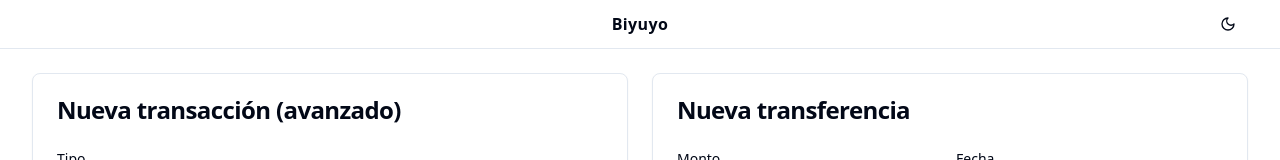
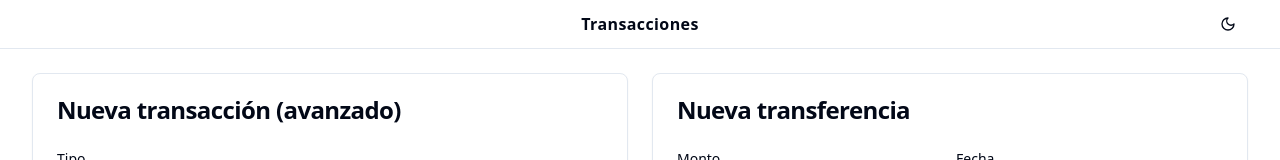
Before and after one commit to torrober/Biyuyo, a React (Vite) app: page /transacciones in a window 1280 px wide. Shown: the top 160 px of the page. Built offline with nearby package versions, Linux system fonts and the light colour scheme.

Commit message:
header Navigation

```diff
--- a/src/App.tsx
+++ b/src/App.tsx
@@ -2,7 +2,7 @@ import { Toaster } from "@/components/ui/toaster";
 import { Toaster as Sonner } from "@/components/ui/sonner";
 import { TooltipProvider } from "@/components/ui/tooltip";
 import { QueryClient, QueryClientProvider } from "@tanstack/react-query";
-import { BrowserRouter, Routes, Route, NavLink, Link } from "react-router-dom";
+import { BrowserRouter, Routes, Route, Link, NavLink } from "react-router-dom";
 import { HelmetProvider } from "react-helmet-async";
 import Index from "./pages/Index";
 import NotFound from "./pages/NotFound";
@@ -16,7 +16,7 @@ import CreditsSettings from "./pages/settings/Credits";
 import MacrosSettings from "./pages/settings/Macros";
 import BackupSettings from "./pages/settings/Backup";
 import { Home, Zap, List, Settings, Plus, Tag, CreditCard, Wallet } from "lucide-react";
-import ThemeToggle from "./components/ThemeToggle";
+import Header from "./components/Header";
 import { Button } from "@/components/ui/button";
 import { Popover, PopoverTrigger, PopoverContent } from "@/components/ui/popover";
 
@@ -30,13 +30,7 @@ const App = () => (
         <Sonner />
         <BrowserRouter>
           <div className="min-h-screen flex flex-col">
-            <header className="sticky top-0 z-40 bg-background/80 backdrop-blur supports-[backdrop-filter]:bg-background/60 border-b">
-              <div className="container h-12 grid grid-cols-3 items-center">
-                <div />
-                <div className="justify-self-center font-semibold tracking-wide">Biyuyo</div>
-                <div className="justify-self-end"><ThemeToggle /></div>
-              </div>
-            </header>
+            <Header />
             <main className="flex-1 container py-6 pb-20">
               <Routes>
                 <Route path="/" element={<Index />} />
--- /dev/null
+++ b/src/components/Header.tsx
@@ -0,0 +1,43 @@
+import { useLocation, useNavigate } from "react-router-dom";
+import { Button } from "./ui/button";
+import { ChevronLeft } from "lucide-react";
+import ThemeToggle from "./ThemeToggle";
+
+const Header = () => {
+  const location = useLocation();
+  const navigate = useNavigate();
+
+  return (
+    <header className="sticky top-0 z-40 bg-background/80 backdrop-blur supports-[backdrop-filter]:bg-background/60 border-b">
+      <div className="container h-12 grid grid-cols-3 items-center">
+        <div className="flex items-center">
+          {location.pathname.includes('/ajustes/') && (
+            <Button
+              variant="ghost"
+              size="icon"
+              onClick={() => navigate(-1)}
+              className="mr-2"
+            >
+              <ChevronLeft className="h-4 w-4" />
+            </Button>
+          )}
+        </div>
+        <div className="justify-self-center font-semibold tracking-wide">
+          {location.pathname === '/' && 'Biyuyo'}
+          {location.pathname === '/ajustes' && 'Ajustes'}
+          {location.pathname === '/ajustes/cuentas' && 'Cuentas'}
+          {location.pathname === '/ajustes/categorias' && 'Categorías'}
+          {location.pathname === '/ajustes/recurrentes' && 'Pagos Recurrentes'}
+          {location.pathname === '/ajustes/creditos' && 'Créditos'}
+          {location.pathname === '/ajustes/macros' && 'Macros'}
+          {location.pathname === '/ajustes/backup' && 'Respaldo'}
+          {location.pathname === '/transacciones' && 'Transacciones'}
+          {location.pathname === '/macros' && 'Macros'}
+        </div>
+        <div className="justify-self-end"><ThemeToggle /></div>
+      </div>
+    </header>
+  );
+};
+
+export default Header;
```
